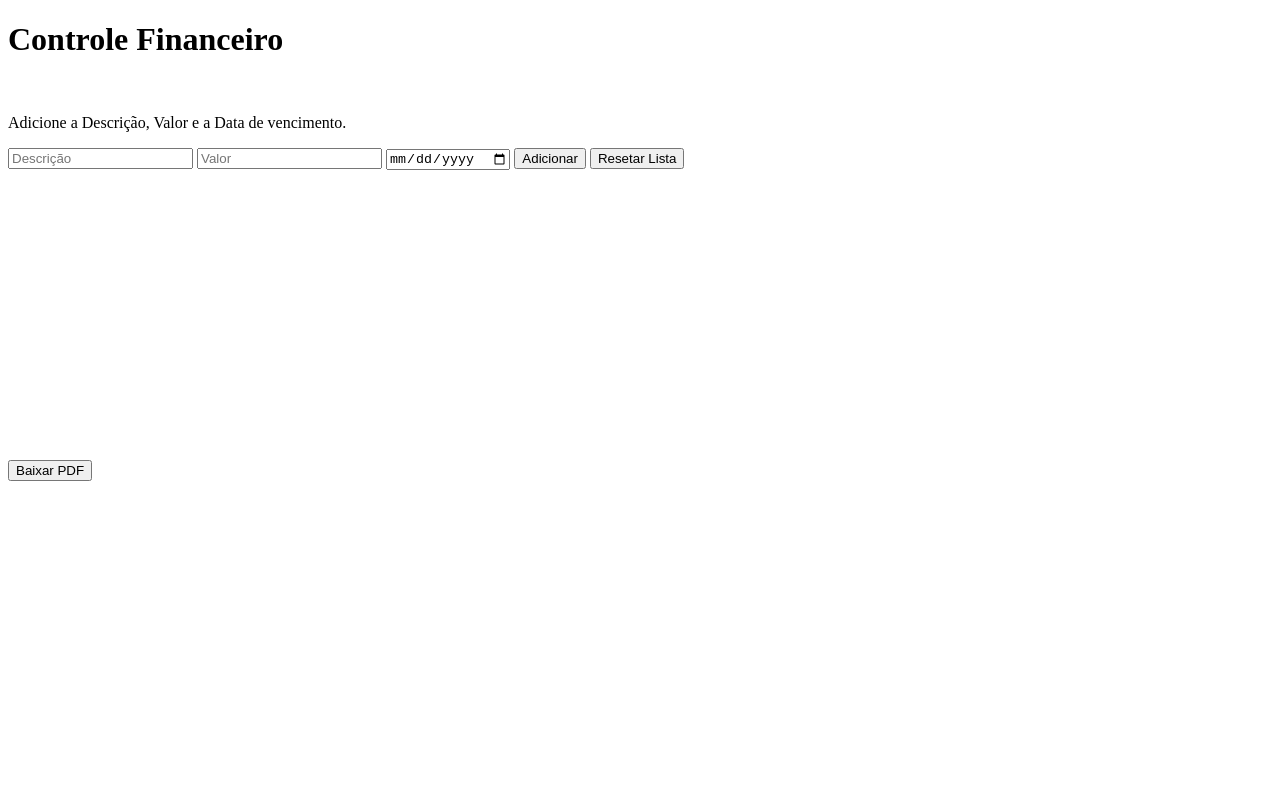
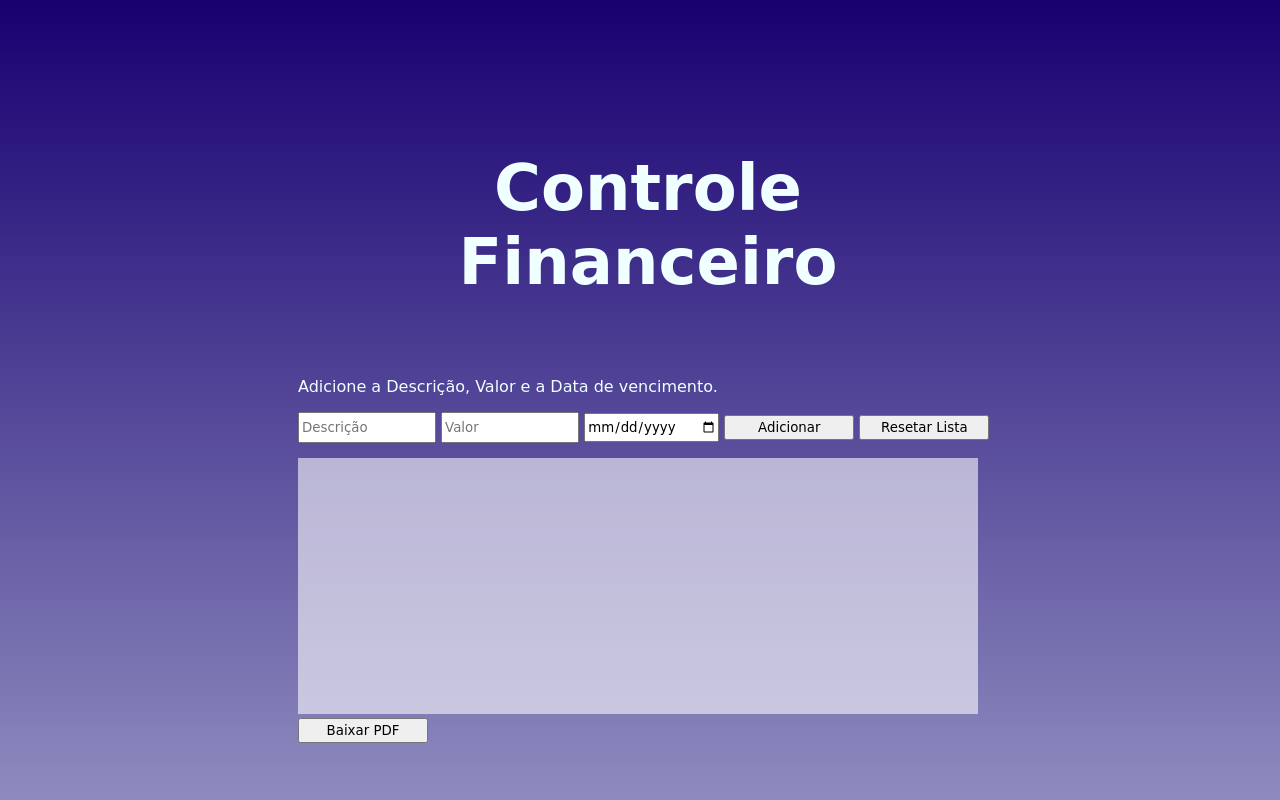
Before and after one commit to DaringRX/Controlefinanceiro, a plain HTML site: page index.html in a window 1280 px wide. Shown: the top 800 px of the page. Drawn offline with Linux system fonts and the light colour scheme; the site is published under a folder, as on GitHub Pages, so addresses that start at the root find nothing; a web font is replaced by a local one.

Commit message:
Add files via upload

```diff
--- /dev/null
+++ b/css/style.css
@@ -0,0 +1,48 @@
+body {
+  display: table;
+  width: 100%;
+  height: 100vh;
+  padding: 100px 0;
+  background-image: linear-gradient(rgb(24, 0, 112), rgb(173, 177, 212));
+  font-family: 'Supermercado One', cursive;
+}
+
+.container {
+    width: 700px;
+    margin-left: auto;
+    margin-right: auto;
+}
+
+h1 {
+    text-align: center;
+    color: azure;
+    font-size: 64px;
+}
+
+p {
+    color: rgb(165, 22, 22);
+}
+
+.desc {
+    color: azure;
+}
+
+input , button {
+    font-family: 'Supermercado One', cursive;
+    width: 130px;
+    height: 25px;
+}
+
+li {
+    color: rgb(255, 83, 83);
+}
+
+.divedit {
+ background-color: rgba(255, 255, 255, 0.582);
+ margin-top: 15px;
+ width: 75%;
+ display: inline-block;
+ white-space: nowrap;
+ overflow: auto !important;
+ text-overflow: ellipsis;
+}
--- a/index.html
+++ b/index.html
@@ -4,10 +4,10 @@
     <meta charset="UTF-8">
     <meta http-equiv="X-UA-Compatible" content="IE=edge">
     <meta name="viewport" content="width=device-width, initial-scale=1.0">
-    <link rel="stylesheet" href="/style.css">
+    <link rel="stylesheet" href="css/style.css">
     <link rel="preconnect" href="https://fonts.googleapis.com">
-<link rel="preconnect" href="https://fonts.gstatic.com" crossorigin>
-<link href="https://fonts.googleapis.com/css2?family=Supermercado+One&display=swap" rel="stylesheet">
+    <link rel="preconnect" href="https://fonts.gstatic.com" crossorigin>
+    <link href="https://fonts.googleapis.com/css2?family=Supermercado+One&display=swap" rel="stylesheet">
     <title>Controle Financeiro - Controle suas despesas de forma Fácil e Grátis</title>
 </head>
 <body>
```
